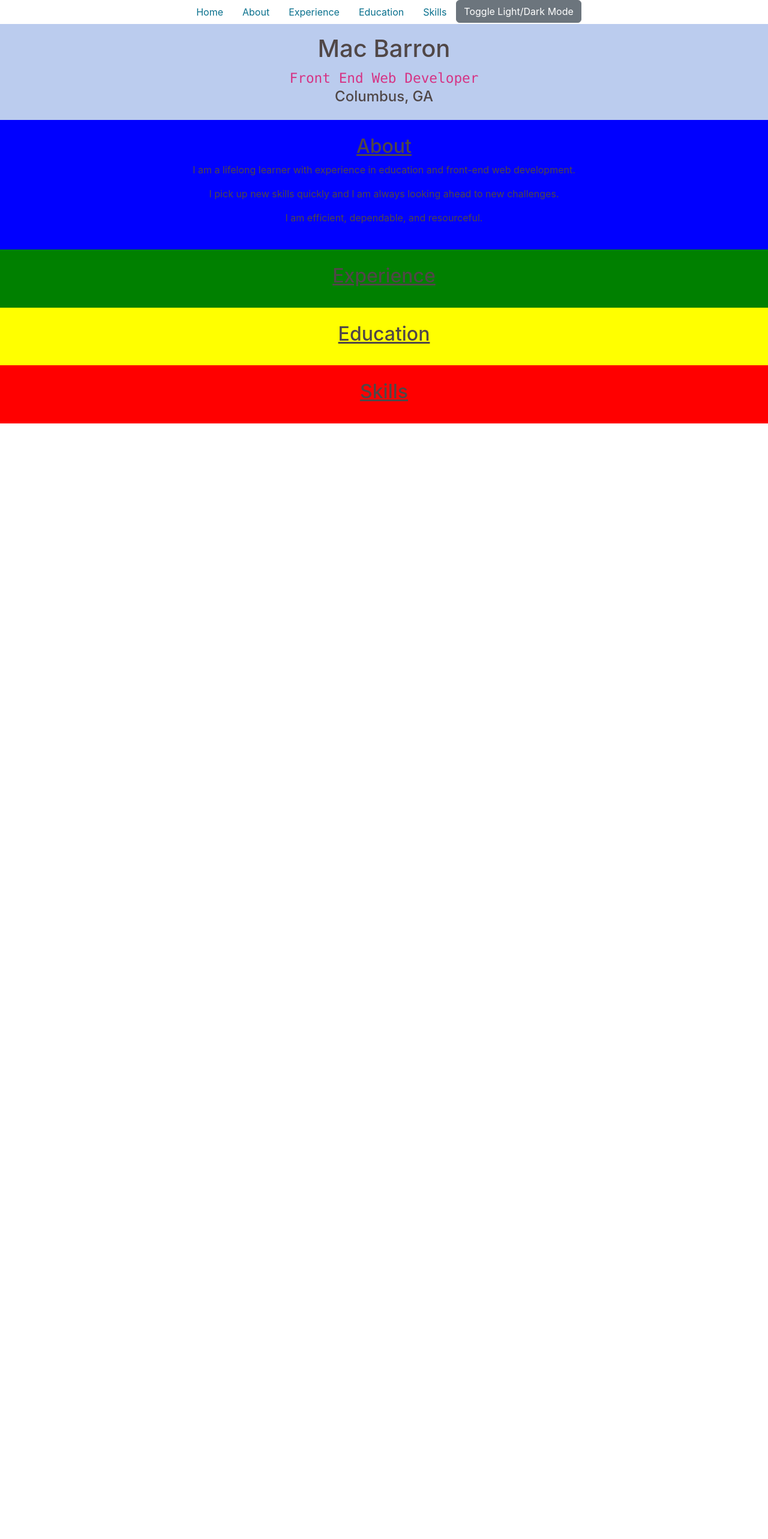
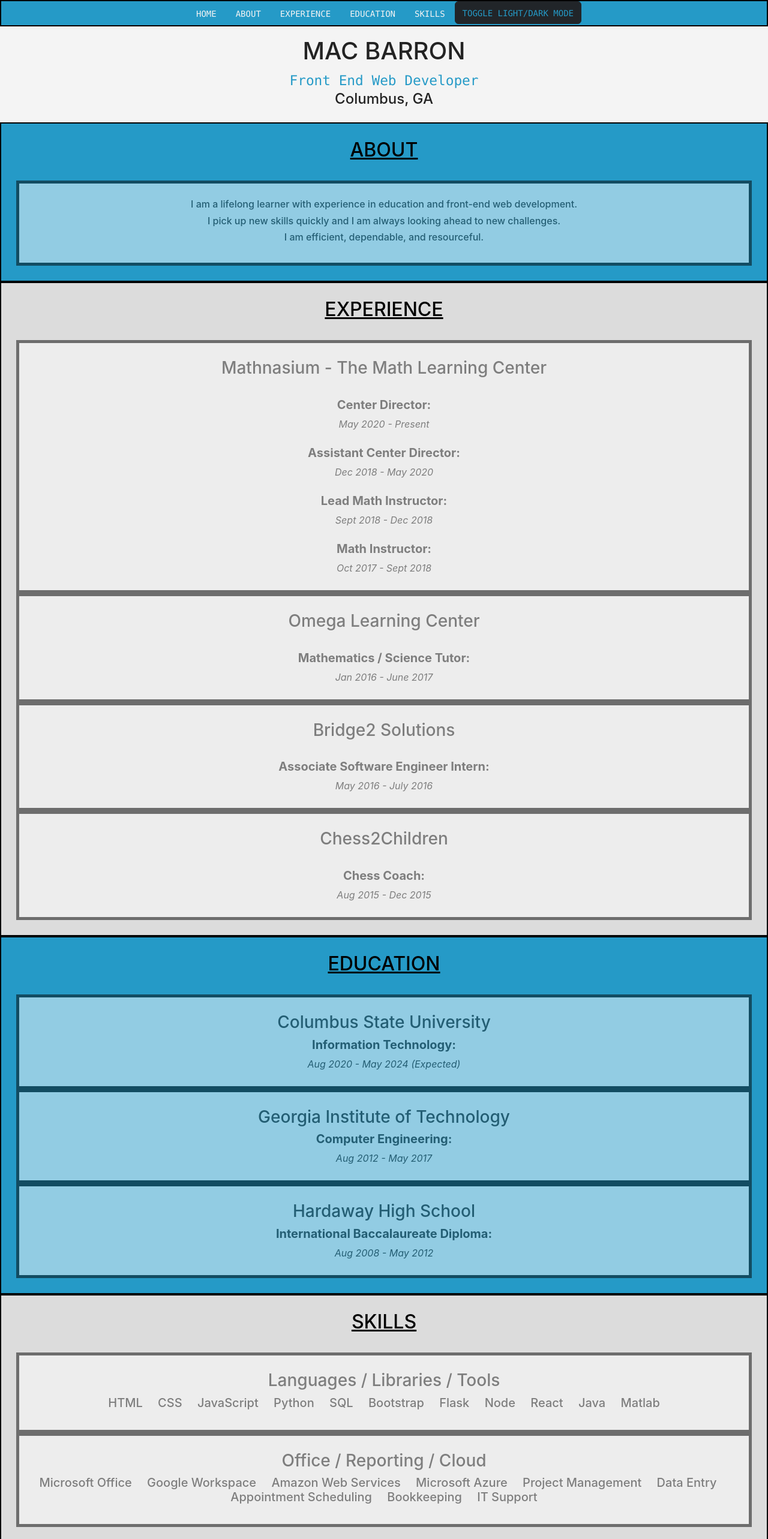
Before and after one commit to mac-mac-mac/react_app, a React (Create React App) app in the folder reactapp/: page / in a window 1280 px wide. Shown: the top 2566 px of the page at 60% size. Before the commit the page ends 800 px from the top, so only its background shows below. Built offline with nearby package versions, Linux system fonts and the light colour scheme.

Commit message:
updated styling and rearranged content layout

```diff
--- a/reactapp/src/components/About.jsx
+++ b/reactapp/src/components/About.jsx
@@ -3,10 +3,13 @@ import React from "react";
 function About() {
     return(
         <div class="About" id="ab">
-            <h2>About</h2>
-            <p>I am a lifelong learner with experience in education and front-end web development.</p>
-            <p>I pick up new skills quickly and I am always looking ahead to new challenges.</p>
-            <p>I am efficient, dependable, and resourceful.</p>
+            <h2>ABOUT</h2>
+            <br />
+            <div class="about">
+                <h6>I am a lifelong learner with experience in education and front-end web development.</h6>
+                <h6>I pick up new skills quickly and I am always looking ahead to new challenges.</h6>
+                <h6>I am efficient, dependable, and resourceful.</h6>
+            </div>
         </div>
     )
 }
--- a/reactapp/src/components/Education.jsx
+++ b/reactapp/src/components/Education.jsx
@@ -3,7 +3,23 @@ import React from "react";
 function Education() {
     return(
         <div class="Education" id="edu">
-            <h2>Education</h2>
+            <h2>EDUCATION</h2>
+            <br />
+            <div class="school">
+                <h3>Columbus State University</h3>
+                <h5><b>Information Technology:</b> </h5>
+                <i>Aug 2020 - May 2024 (Expected)</i>
+            </div>
+            <div class="school">
+                <h3>Georgia Institute of Technology</h3>
+                <h5><b>Computer Engineering:</b></h5>
+                <i>Aug 2012 - May 2017</i>
+            </div>
+            <div class="school">
+                <h3>Hardaway High School</h3>
+                <h5><b>International Baccalaureate Diploma:</b></h5>
+                <i>Aug 2008 - May 2012</i>
+            </div>
         </div>
     )
 }
--- a/reactapp/src/components/Experience.jsx
+++ b/reactapp/src/components/Experience.jsx
@@ -3,7 +3,41 @@ import React from "react";
 function Experience() {
     return(
         <div class="Experience" id="exp">
-            <h2>Experience</h2>
+            <h2>EXPERIENCE</h2>
+            <br />
+            <div class="job">
+                <h3>Mathnasium - The Math Learning Center</h3>
+                <br />
+                <h5><b>Center Director:</b></h5>
+                <i>May 2020 - Present</i>
+                <br /><br />
+                <h5><b>Assistant Center Director:</b></h5>
+                <i>Dec 2018 - May 2020</i>
+                <br /><br />
+                <h5><b>Lead Math Instructor:</b></h5>
+                <i>Sept 2018 - Dec 2018</i>
+                <br /><br />
+                <h5><b>Math Instructor:</b></h5>
+                <i>Oct 2017 - Sept 2018</i>
+            </div>
+            <div class="job">
+                <h3>Omega Learning Center</h3>
+                <br />
+                <h5><b>Mathematics / Science Tutor:</b></h5>
+                <i>Jan 2016 - June 2017</i>
+            </div>
+            <div class="job">
+                <h3>Bridge2 Solutions</h3>
+                <br />
+                <h5><b>Associate Software Engineer Intern:</b></h5>
+                <i>May 2016 - July 2016</i>
+            </div>
+            <div class="job">
+                <h3>Chess2Children</h3>
+                <br />
+                <h5><b>Chess Coach:</b></h5>
+                <i>Aug 2015 - Dec 2015</i>
+            </div>
         </div>
     )
 }
--- a/reactapp/src/components/Header.jsx
+++ b/reactapp/src/components/Header.jsx
@@ -12,7 +12,7 @@ class Header extends React.Component{
     render(){
         return(
             <header className={`App-header ${this.state.theme}`} id="home">
-                <h1> Mac Barron </h1>
+                <h1> MAC BARRON </h1>
                 <code> Front End Web Developer </code>
                 <h4> Columbus, GA </h4>
             </header>
--- a/reactapp/src/components/Nav.jsx
+++ b/reactapp/src/components/Nav.jsx
@@ -4,28 +4,28 @@ import Nav from 'react-bootstrap/Nav';
 
 function MyNav() {
     return(
-        <Nav className="justify-content-center" activeKey="/home">
+        <Nav className="justify-content-center Nav" activeKey="/home">
             <Nav.Item>
-                <Nav.Link href="#home">Home</Nav.Link>
+                <Nav.Link href="#home"><code>HOME</code></Nav.Link>
             </Nav.Item>
             <Nav.Item>
-                <Nav.Link href="#ab">About</Nav.Link>
+                <Nav.Link href="#ab"><code>ABOUT</code></Nav.Link>
             </Nav.Item>
             <Nav.Item>
-                <Nav.Link href="#exp">Experience</Nav.Link>
+                <Nav.Link href="#exp"><code>EXPERIENCE</code></Nav.Link>
             </Nav.Item>
             <Nav.Item>
-                <Nav.Link href="#edu">Education</Nav.Link>
+                <Nav.Link href="#edu"><code>EDUCATION</code></Nav.Link>
             </Nav.Item>
             <Nav.Item>
-                <Nav.Link href="#sk">Skills</Nav.Link>
+                <Nav.Link href="#sk"><code>SKILLS</code></Nav.Link>
             </Nav.Item>
             <Nav.Item>
-                <Button variant="secondary" onClick={() => {
+                <Button variant="dark" onClick={() => {
                     localStorage.setItem('theme', localStorage.getItem('theme') === 'dark' ? 'light' : 'dark');
                     window.location.reload()
                 }}>
-                    Toggle Light/Dark Mode
+                    <code>TOGGLE LIGHT/DARK MODE</code>
                 </Button>
             </Nav.Item>
         </Nav>
--- a/reactapp/src/components/Skills.jsx
+++ b/reactapp/src/components/Skills.jsx
@@ -3,7 +3,38 @@ import React from "react";
 function Skills() {
     return(
         <div class="Skills" id="sk">
-            <h2>Skills</h2>
+            <h2>SKILLS</h2>
+            <br />
+            <div class="skill">
+                <h3>Languages / Libraries / Tools</h3>
+                <h5>
+                    HTML&emsp;
+                    CSS&emsp;
+                    JavaScript&emsp;
+                    Python&emsp;
+                    SQL&emsp;
+                    Bootstrap&emsp;
+                    Flask&emsp;
+                    Node&emsp;
+                    React&emsp;
+                    Java&emsp;
+                    Matlab
+                </h5>
+            </div>
+            <div class="skill">
+                <h3>Office / Reporting / Cloud</h3>
+                <h5>
+                    Microsoft Office&emsp;
+                    Google Workspace&emsp;
+                    Amazon Web Services&emsp;
+                    Microsoft Azure&emsp;
+                    Project Management&emsp;
+                    Data Entry&emsp;
+                    Appointment Scheduling&emsp;
+                    Bookkeeping&emsp;
+                    IT Support
+                </h5>
+            </div>
         </div>
     )
 }
--- a/reactapp/src/sass/App.scss
+++ b/reactapp/src/sass/App.scss
@@ -50,19 +50,28 @@ body {
 code {
   font-family: source-code-pro, Menlo, Monaco, Consolas, 'Courier New',
     monospace;
-}
-
-p {
-  font-size: calc(8px + 1vmin);
+    color: $codeColor;
 }
 
 h2 {
   text-decoration: underline;
+  color: $TitleTextColor;
 }
 
 .About, .Experience, .Education, .Skills {
+  padding: 25px;
   color: $white-color;
-  padding: 25px;
+}
+
+.Nav, .About, .Experience, .Education, .Skills {
+  border-style: solid;
+  border-width: 2px;
+  border-color: $borderColor;
+  border-collapse: collapse;
+}
+
+.Nav {
+  background-color: $NavBGColor;
 }
 
 .About {
@@ -80,3 +89,13 @@ h2 {
 .Skills {
   background-color: $SkillsBGColor;
 }
+
+.about, .job, .school, .skill {
+  border-style: solid;
+  border-width: 5px;
+  border-color: $borderColor;
+  border-collapse: collapse;
+  background-color: $BGcolor;
+  opacity: 0.5;
+  padding: 25px;
+}
--- a/reactapp/src/sass/Dark.scss
+++ b/reactapp/src/sass/Dark.scss
@@ -1,11 +1,16 @@
-$background-color: #282c34;
+$background-color: black;
 $white-color: white;
-$link-color: #61dafb;
+$link-color: white;
 
-$AboutBGColor: blue;
-$ExperienceBGColor: green;
-$EducationBGColor: yellow;
-$SkillsBGColor: red;
+$NavBGColor: #1d2329;
+$AboutBGColor: #1d2329;
+$ExperienceBGColor: #312622;
+$EducationBGColor: #1d2329;
+$SkillsBGColor: #312622;
 
+$TitleTextColor: #eae4e4;
+$borderColor: white;
+$BGcolor: black;
+$codeColor: #9CFF00;
 
 @import 'App'
--- a/reactapp/src/sass/Light.scss
+++ b/reactapp/src/sass/Light.scss
@@ -1,11 +1,16 @@
-$background-color: #bbccee;
-$white-color: rgb(80, 71, 71);
-$link-color: #09708d;
+$background-color: #f4f4f4;
+$white-color: #232323;
+$link-color: #f4f4f4;
 
-$AboutBGColor: blue;
-$ExperienceBGColor: green;
-$EducationBGColor: yellow;
-$SkillsBGColor: red;
+$NavBGColor: #259ac7;
+$AboutBGColor: #259ac7;
+$ExperienceBGColor: #dcdcdc;
+$EducationBGColor: #259ac7;
+$SkillsBGColor: #dcdcdc;
 
+$TitleTextColor: black;
+$borderColor: black;
+$BGcolor: white;
+$codeColor: #259ac7;
 
 @import 'App'
```
